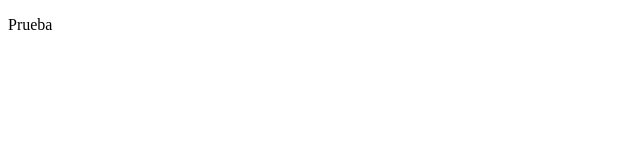
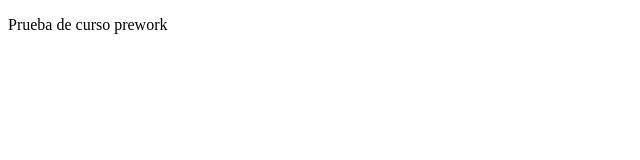
Before and after one commit to proitman73/proyectoDemoCursoPrework, a plain HTML site: page index.html in a window 1280 px wide. Shown: the whole page, without its empty margins (0-640 px from the left). Drawn offline with Linux system fonts and the light colour scheme.

Commit message:
cambios agregados

```diff
--- a/index.html
+++ b/index.html
@@ -7,6 +7,7 @@
     <title>Hola Mundo</title>
 </head>
 <body>
-    <p>Prueba</p>
+    <p>Prueba de curso prework
+    </p>
 </body>
 </html>
```
